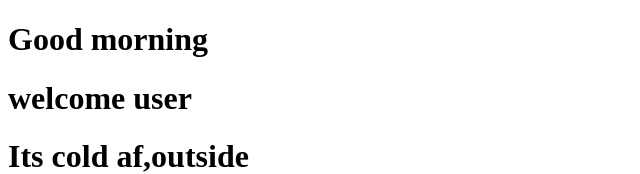
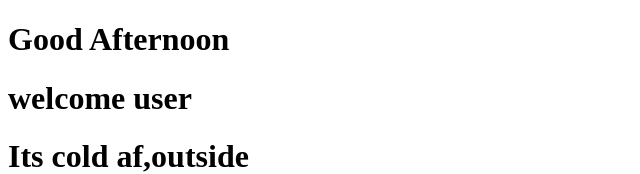
Before and after one commit to kumarkatravath/Here, a React (Vite) app: page / in a window 1280 px wide. Shown: the top 174 px of the page, without its empty margins (0-640 px from the left). Built offline with nearby package versions, Linux system fonts and the light colour scheme.

Commit message:
noon time

```diff
--- a/src/App.jsx
+++ b/src/App.jsx
@@ -53,7 +53,7 @@ const App = () => {
   return  (
 
   <div>
-    <Greetings timeofDay="morning" />
+    <Greetings timeofDay="Afternoon" />
     <UserStatus  loggedIn={true} isAdmin={false}/>
     <Weather />
     <Cart/>
```
